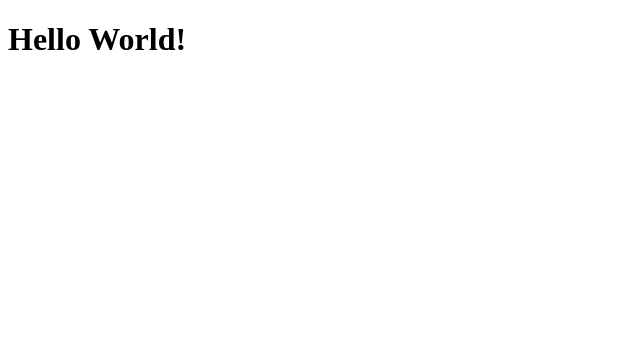
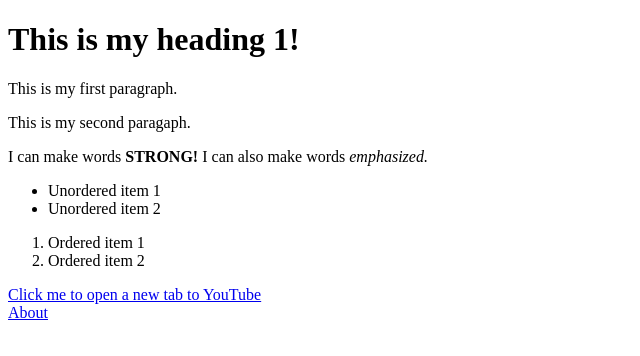
Before and after one commit to DanielNBach/odin_project, a plain HTML site: page html-boilerplate/index.html in a window 1280 px wide. Shown: the whole page, without its empty margins (0-640 px from the left). Drawn offline with Linux system fonts and the light colour scheme.

Commit message:
Finished HTML

```diff
--- a/html-boilerplate/index.html
+++ b/html-boilerplate/index.html
@@ -1,12 +1,42 @@
 <!DOCTYPE html>
 
+<!-- Root element of the document -->
+<!-- lang="en" is used for specifying the language of text content to improve -->
+<!--    accessibility -->
 <html lang="en">
     <head>
+        <!-- Metadata tag with charset encoding -->
         <meta charset="UTF-8">
         <title>My First Webpage</title>
     </head>
 
     <body>
-        <h1>Hello World!</h1>
+        <h1>This is my heading 1!</h1>
+        <p>
+            This is my first paragraph.
+        </p>
+        <p>
+            This is my second paragaph.
+        </p>
+        <p>
+            I can make words <strong>STRONG!</strong>
+            I can also make words <em>emphasized.</em>
+        </p>
+
+        <ul>
+            <li>Unordered item 1</li>
+            <li>Unordered item 2</li>
+        </ul>
+
+        <ol>
+            <li>Ordered item 1</li>
+            <li>Ordered item 2</li>
+        </ol>
+        <!-- target="_blank": open in new tab -->
+        <!-- rel="noreferrer": no access to page from which it was opened-->
+        <a href=https://youtube.com target="_blank" rel="noreferrer">Click me to open a new tab to YouTube</a>
+        <!-- A relative link -->
+        <br>
+        <a href="about.html">About</a>
     </body>
 </html>
```
Also changed, not shown: html-boilerplate/about.html (added, +14 -0 lines), html-boilerplate/first_web_page.html (deleted, +0 -5 lines), images/samoyed.jpeg (added).
